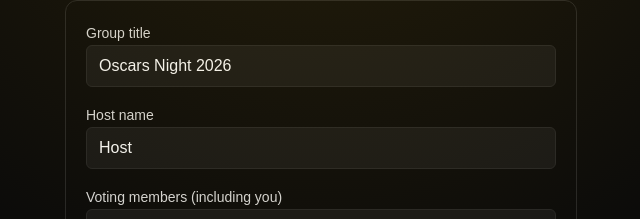
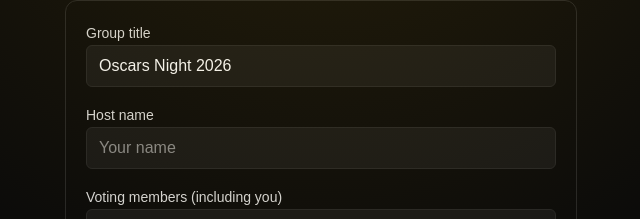
Before and after one commit to valentinyedro/oscars-voting, a Next.js app: page /host/new in a window 1280 px wide. Shown: the part 272-491 px from the top of the page, without its empty margins (319-959 px from the left). Built offline with nearby package versions, Linux system fonts and the light colour scheme.

Commit message:
fix(create-group): remove default host name value (#9)

```diff
--- a/app/host/new/page.tsx
+++ b/app/host/new/page.tsx
@@ -12,7 +12,7 @@ export default function HostNewPage() {
   const router = useRouter();
 
   const [title, setTitle] = useState("Oscars Night 2026");
-  const [hostName, setHostName] = useState("Host");
+  const [hostName, setHostName] = useState("");
   const [maxMembers, setMaxMembers] = useState(5);
 
   const [loading, setLoading] = useState(false);
```
